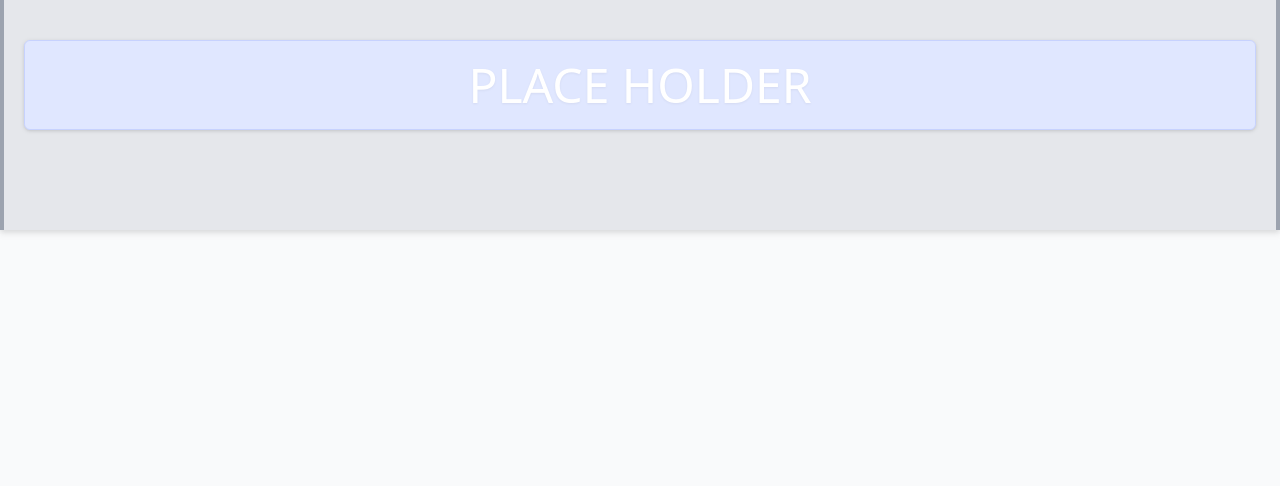
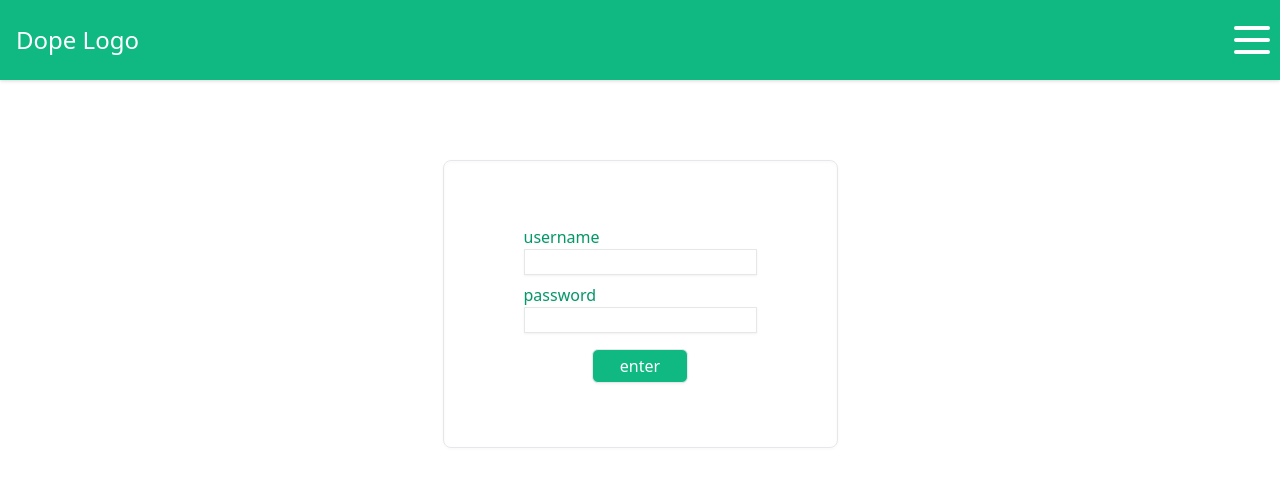
Before and after one commit to Yertayev01/blog_app_fastapi_react, a React (Create React App) app in the folder client/: page / in a window 1280 px wide. Shown: the top 486 px of the page. Built offline with nearby package versions, Linux system fonts and the light colour scheme.

Commit message:
Add a login form

```diff
--- a/client/package.json
+++ b/client/package.json
@@ -4,6 +4,7 @@
   "private": true,
   "dependencies": {
     "@craco/craco": "^6.4.0",
+    "@heroicons/react": "^1.0.5",
     "@testing-library/jest-dom": "^5.11.4",
     "@testing-library/react": "^11.1.0",
     "@testing-library/user-event": "^12.1.10",
--- a/client/src/App.js
+++ b/client/src/App.js
@@ -1,13 +1,11 @@
+import Nav from "./components/Nav";
+import Login from "./components/Login";
+
 function App() {
   return (
-    <div className="font-sans bg-gray-50	h-screen">
-      <header className="border-r-4 border-l-4 border-gray-400 bg-gray-200 pb-20 pt-5 filter drop-shadow-md">
-        <title className="border border-indigo-200 m-5 py-5 filter drop-shadow rounded-md flex justify-center bg-indigo-100">
-          <p className="text-5xl uppercase text-white filter drop-shadow-sm">
-            Place Holder
-          </p>
-        </title>
-      </header>
+    <div className="container font-sans	min-h-screen">
+      <Nav />
+      <Login />
     </div>
   );
 }
--- /dev/null
+++ b/client/src/components/Input.js
@@ -0,0 +1,15 @@
+const Input = ({ title, inputState, onChange, type }) => {
+  return (
+    <label className="flex flex-col text-green-600">
+      {title}
+      <input
+        className="border mb-2"
+        value={inputState}
+        onChange={onChange}
+        type={type}
+      />
+    </label>
+  );
+};
+
+export default Input;
--- /dev/null
+++ b/client/src/components/Login.js
@@ -0,0 +1,38 @@
+import React, { useState } from "react";
+import Input from "./Input";
+
+const Login = () => {
+  const [username, setUsername] = useState("");
+  const [password, setPassword] = useState("");
+
+  const onSubmit = (e) => {
+    e.preventDefault();
+    console.log("Submitted");
+  };
+
+  return (
+    <div className="py-20 h-full flex justify-center">
+      <form
+        className="border rounded-lg px-20 py-12 h-72 flex flex-col items-center justify-center filter drop-shadow-sm"
+        onSubmit={onSubmit}
+      >
+        <Input
+          inputState={username}
+          title={"username"}
+          onChange={(e) => setUsername(e.target.value)}
+        />
+        <Input
+          inputState={password}
+          title={"password"}
+          onChange={(e) => setPassword(e.target.value)}
+          type="password"
+        />
+        <button className="border p-1 w-24 rounded-md mt-2 bg-green-500 text-white">
+          enter
+        </button>
+      </form>
+    </div>
+  );
+};
+
+export default Login;
--- /dev/null
+++ b/client/src/components/Nav.js
@@ -0,0 +1,14 @@
+import { MenuIcon } from "@heroicons/react/outline";
+
+const Nav = () => {
+  return (
+    <nav className="bg-green-500 h-20 flex items-center filter drop-shadow">
+      <div className="px-4 text-white text-2xl">Dope Logo</div>
+      <div className="flex-grow flex justify-end ">
+        <MenuIcon className="h-14 w-14 p-1 text-white" />
+      </div>
+    </nav>
+  );
+};
+
+export default Nav;
```
Also changed, not shown: 2 other files (tests, documents, lock files or other folders).
